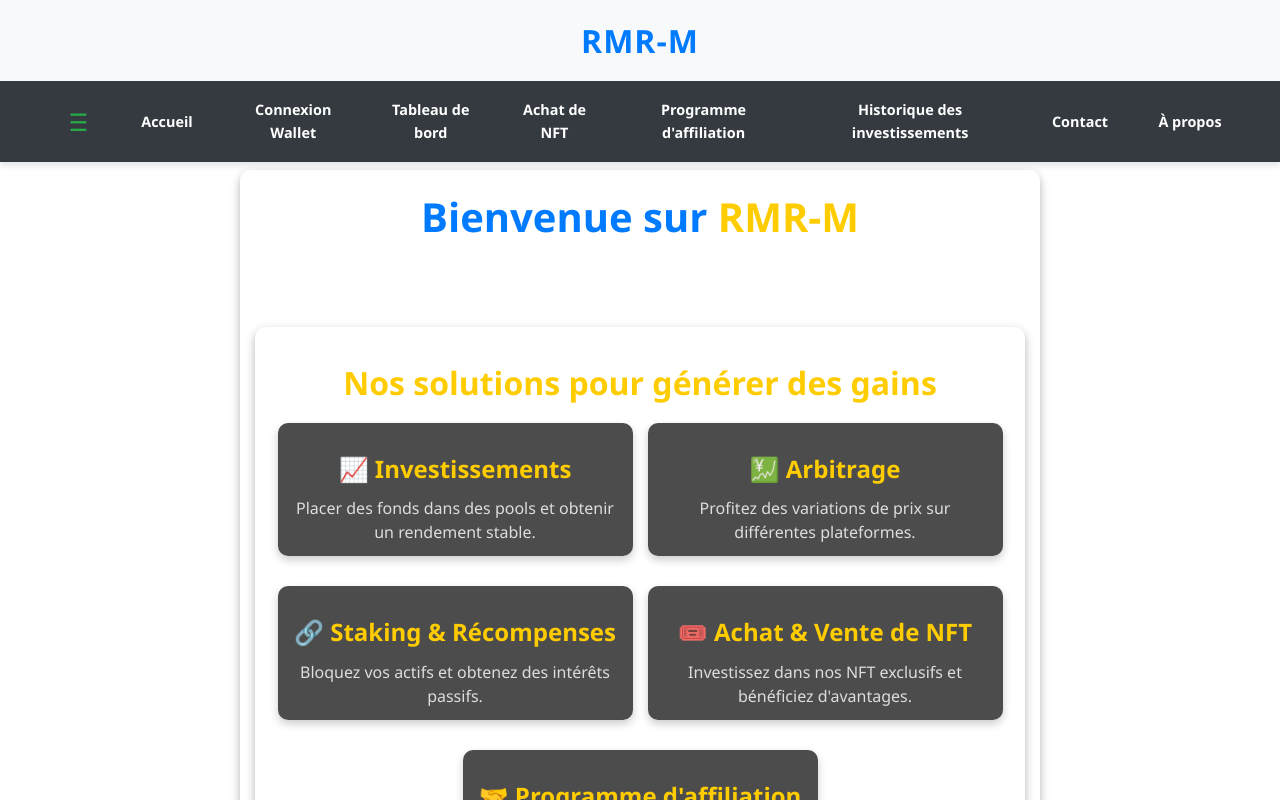
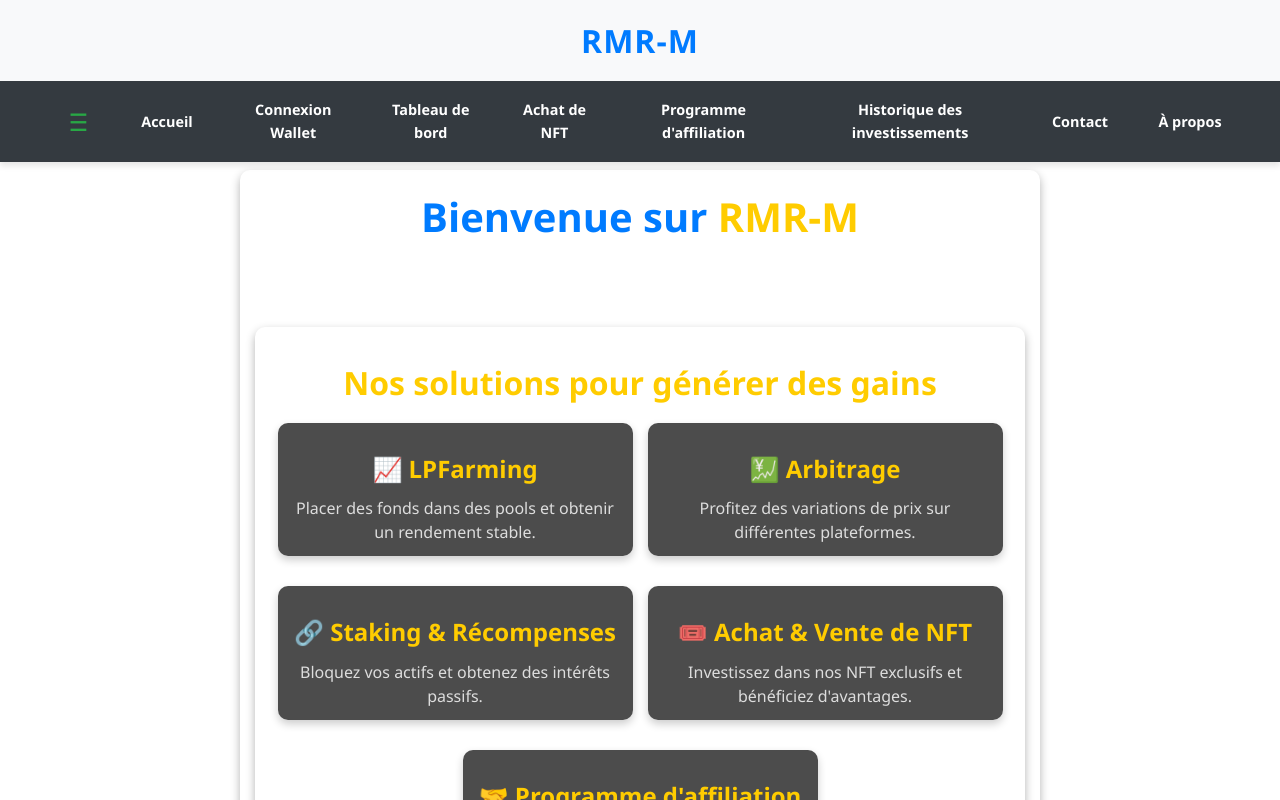
Before and after one commit to jhvcav/rmr-m, a React (Vite) app in the folder rmr-m-frontend/: page / in a window 1280 px wide. Shown: the top 800 px of the page. Built offline with nearby package versions, Linux system fonts and the light colour scheme.

Commit message:
MAJ seuil btn retrait

```diff
--- a/rmr-m-frontend/src/pages/Dashboard.jsx
+++ b/rmr-m-frontend/src/pages/Dashboard.jsx
@@ -593,7 +593,7 @@ const Dashboard = () => {
             //disabled={availableForWithdrawal < 0}
           >
             🔄 Retirer mes gains
-            {availableForWithdrawal <= 0 && <span className="btn-note">(min. 0.1 {usdcSymbol})</span>}
+            {availableForWithdrawal > 1 && <span className="btn-note">(min. 1 {usdcSymbol})</span>}
           </button>
 
           <button
--- a/rmr-m-frontend/src/pages/Home.jsx
+++ b/rmr-m-frontend/src/pages/Home.jsx
@@ -48,7 +48,7 @@ const Home = () => {
         <h2>Nos solutions pour générer des gains</h2>
         <div className="solution-list">
           <Link to="/rmr-m/lpfarming" className="solution-card">
-            <h3>📈 Investissements</h3>
+            <h3>📈 LPFarming</h3>
             <p>Placer des fonds dans des pools et obtenir un rendement stable.</p>
           </Link>
           <div className="solution-card">
```
